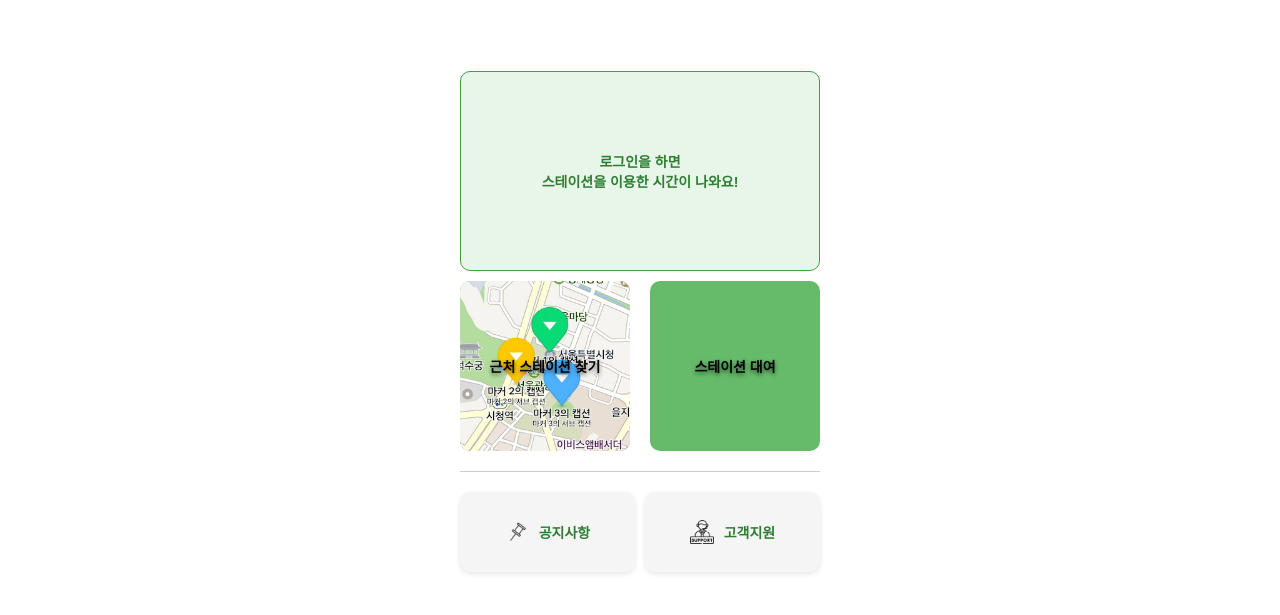
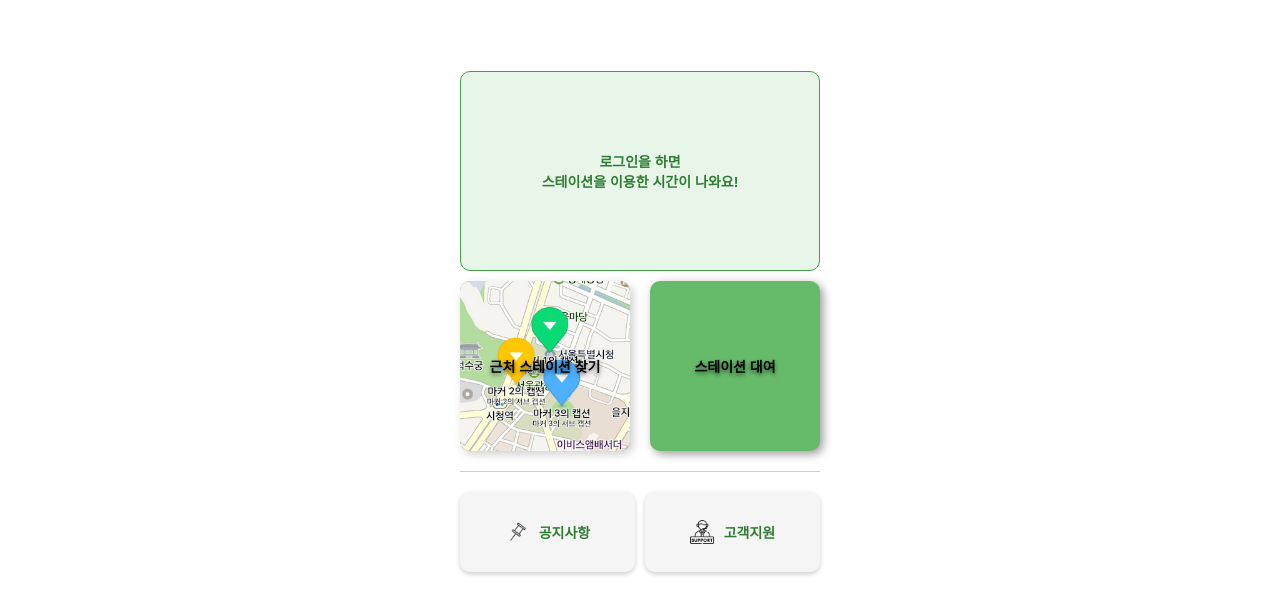
Before and after one commit to 0my20ng/BS.github.io, a plain HTML site: page index.html in a window 1280 px wide. Shown: the part 99-714 px from the top of the page. Drawn offline with Linux system fonts and the light colour scheme.

Commit message:
Add files via upload

```diff
--- a/index.html
+++ b/index.html
@@ -112,11 +112,14 @@
             cursor: pointer;
             transition: background-color 0.3s;
             overflow: hidden; /* 이미지가 버튼 영역 밖으로 나가지 않도록 설정 */
+            box-shadow: 3px 3px 10px rgba(0, 0, 0, 0.2); /* 그림자 추가 */
         }
 
         .button:hover {
             background-color: #43a047; /* 호버 시 색상 변경 */
+            box-shadow: 4px 4px 15px rgba(0, 0, 0, 0.3); /* 호버 시 더 강한 그림자 */
         }
+
 
         .button-icon {
             position: absolute; /* 버튼의 배경으로 이미지 배치 */
@@ -135,6 +138,29 @@
             text-shadow: 0 2px 4px rgba(0, 0, 0, 0.6); /* 가독성을 위한 그림자 */
             text-align: center;
         }
+
+        /* rent-station-button에 그림자 추가 */
+        #rent-station-button {
+            position: relative; /* 텍스트와 이미지를 개별적으로 배치할 수 있도록 설정 */
+            display: flex;
+            justify-content: center;
+            align-items: center;
+            width: 170px;
+            height: 170px;
+            background-color: #66bb6a; /* 배경색 */
+            border: none;
+            border-radius: 10px; /* 둥근 모서리 */
+            cursor: pointer;
+            transition: background-color 0.3s;
+            overflow: hidden; /* 이미지가 버튼 영역 밖으로 나가지 않도록 설정 */
+            box-shadow: 3px 3px 10px rgba(0, 0, 0, 0.4); /* 그림자 추가 */
+        }
+
+        #rent-station-button:hover {
+            background-color: #43a047; /* 호버 시 색상 변경 */
+            box-shadow: 4px 4px 15px rgba(0, 0, 0, 0.5); /* 호버 시 더 강한 그림자 */
+        }
+
 
         .input-group {
             width: 100%;
@@ -199,7 +225,7 @@
             justify-content: center;
             gap: 10px; /* 아이콘과 텍스트 간격 */
             padding: 10px; /* 내부 여백 */
-            box-shadow: 0 2px 5px rgba(0, 0, 0, 0.1); /* 약간의 그림자 */
+            box-shadow: 0 2px 5px rgba(0, 0, 0, 0.2); /* 약간의 그림자 */
         }
 
         /* Box Icon */
@@ -294,7 +320,7 @@
                 infoBox.innerHTML = `
                     <div style="display: flex; flex-direction: column; align-items: center;">
                         <div style="font-size: 16px; font-weight: bold; color: #2e7d32; margin-bottom: 10px;">
-                            김묘민님이 자전거를 열심히 탄 시간 ＃
+                            기묘민님이 자전거를 열심히 탄 시간 ＃
                         </div>
                         <div style="font-size: 14px; color: #666; margin-bottom: 10px;">
                             <span style="color: #43a047; font-weight: bold;">GOLD 등급</span> (다음 등급까지 256P)
```
